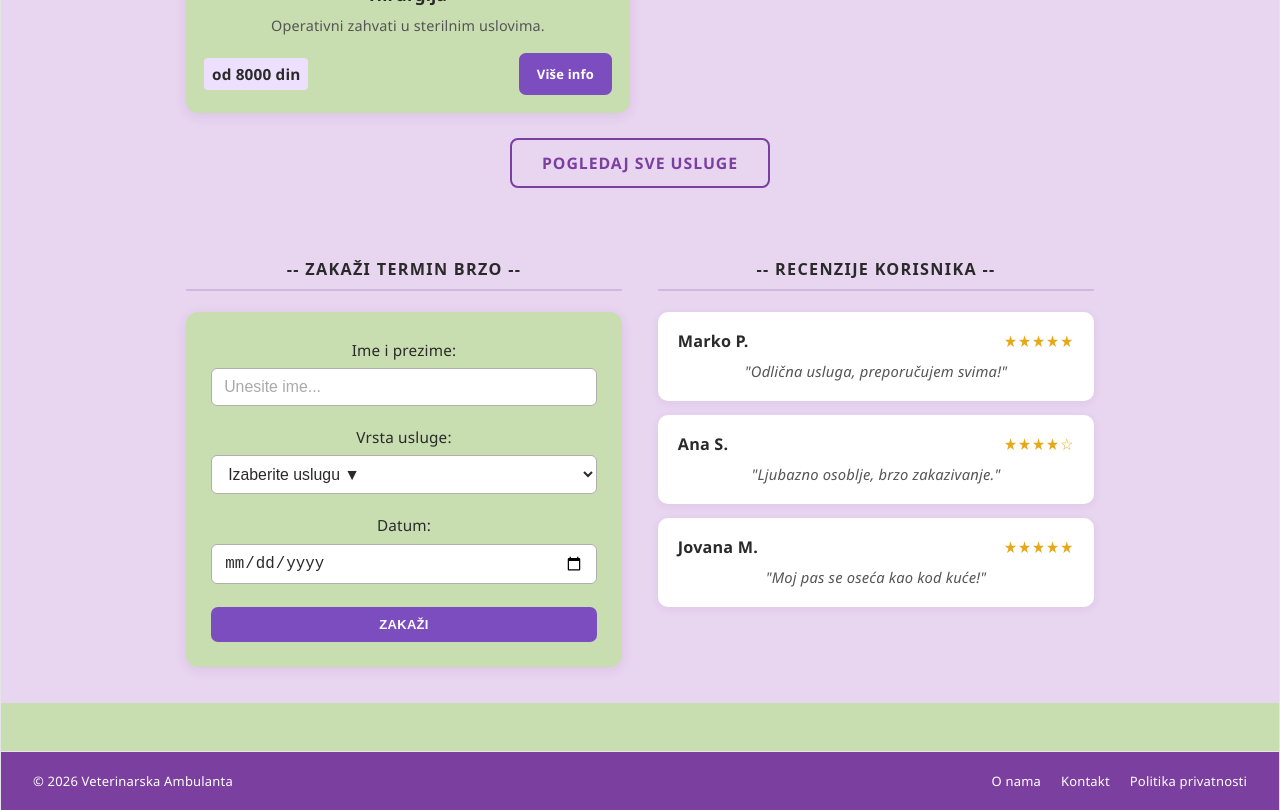
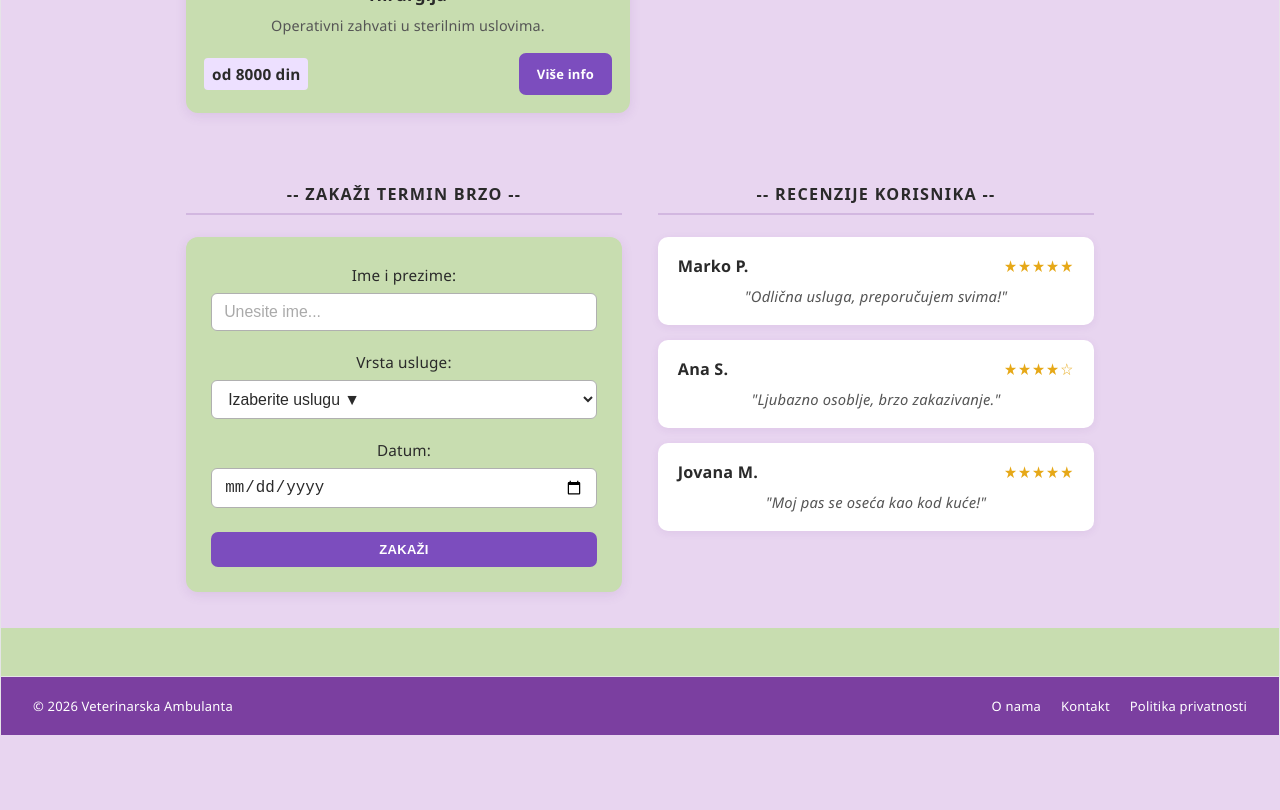
Before and after one commit to elab-development/klijentske-veb-tehnologije-i-skriptni-jezici-2025-26-2023-0573-veterinarska-stanica, a React (Vite) app: page / in a window 1280 px wide. Shown: the part 960-1770 px from the top of the page. After the commit the page ends 1695 px from the top, so only its background shows below. Built offline with nearby package versions, Linux system fonts and the light colour scheme.

Commit message:
sitne popravke u izgledu

```diff
--- a/src/App.tsx
+++ b/src/App.tsx
@@ -12,6 +12,7 @@ import Zakazivanje from "./pages/Zakazivanje";
 import Pocetna from "./pages/Pocetna";
 import Usluge from "./pages/Usluge";
 import PojedinacnaUsluga from "./pages/PojedinacnaUsluga";
+import Kontakt from "./pages/Kontakt";
 
 import "./App.css";
 
@@ -39,6 +40,7 @@ function App() {
               <Route path="/registracija" element={<Registracija />} />
               <Route path="/usluge" element={<Usluge />} />
               <Route path="/usluga/:id" element={<PojedinacnaUsluga />} />
+              <Route path="/kontakt" element={<Kontakt />} />
 
               <Route
                 path="/zakazivanje"
--- a/src/pages/Pocetna.tsx
+++ b/src/pages/Pocetna.tsx
@@ -110,9 +110,7 @@ export default function Pocetna() {
             </div>
           ))}
         </div>
-        <div className="center-btn">
-          <a href="/usluge" className="btn-outline-purple">POGLEDAJ SVE USLUGE</a>
-        </div>
+
       </section>
 
 
--- a/src/pages/PojedinacnaUsluga.css
+++ b/src/pages/PojedinacnaUsluga.css
@@ -5,7 +5,7 @@
 }
 
 .pu-page {
-  background: #f5f5f7;
+  background: #e8d5f0;
   min-height: 100vh;
   font-family: 'Segoe UI', Arial, sans-serif;
   color: #222;
```
